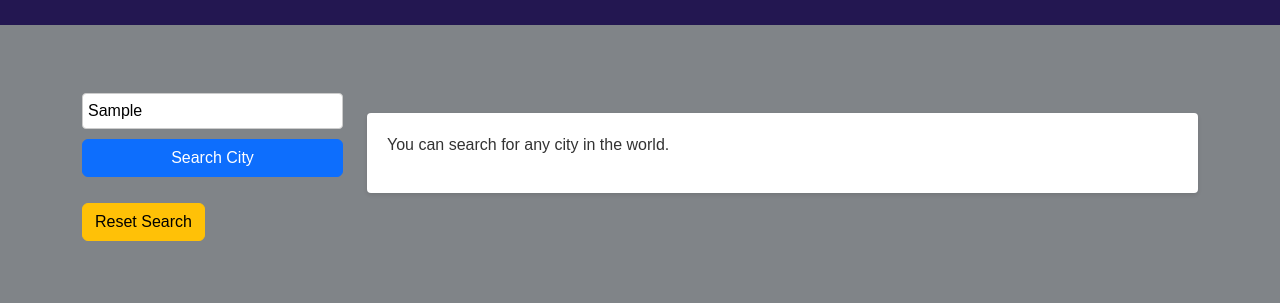
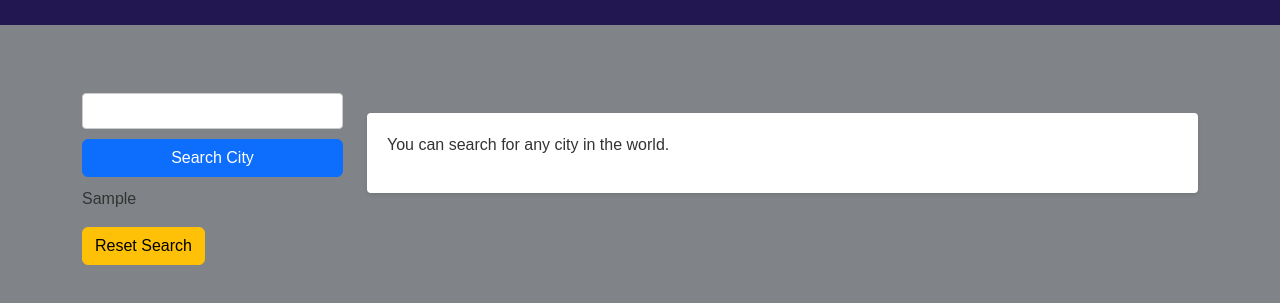
Before and after one commit to elchinatalpf/Server-Side-APIs-Weather-Dashboard, a plain HTML site: page index.html in a window 1280 px wide. Both pictures are taken after typing "Sample" into the empty fields and a click on the button "Search City". Shown: the part 71-374 px from the top of the page. Drawn offline with nearby package versions, Linux system fonts and the light colour scheme; no server answers.

Commit message:
updated old cities and local storage issue

```diff
--- a/script.js
+++ b/script.js
@@ -5,14 +5,19 @@
   const renderCityHistory = () => {
     $("#listofCities").empty();
     cityHistory.forEach((city) => {
-      $("listofCities").prepend(`<tr><td>${city}</td></tr>`);
+      const cityElement = $("<tr>").html(`<td class="city-name">${city}</td>`);
+      cityElement.on("click", ".city-name", function() {
+        const clickedCity = $(this).text();
+        fetchWeatherData(clickedCity);
+      });
+      $("#listofCities").prepend(cityElement);
     });
   };
 
   const addcityHistory = (city) => {
     if(!cityHistory.includes(city)) {
       cityHistory.push(city);
-      localStorage.setItem("cityHistory".JSON.stringify(cityHistory));
+      localStorage.setItem("cityHistory", JSON.stringify(cityHistory));
       renderCityHistory();
     }
   };
```
Also changed, not shown: index.html (+0 -1 lines).
